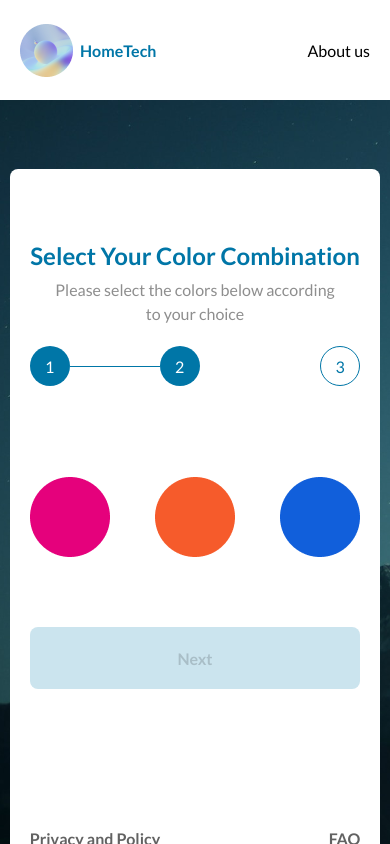
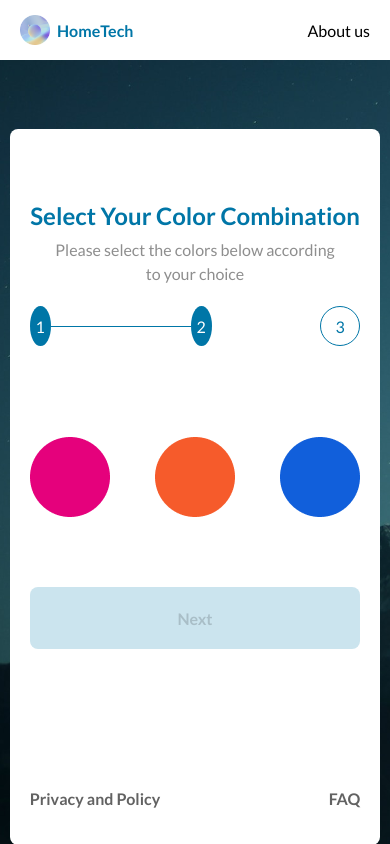
Before and after one commit to Intuneteq/home-tech, a Next.js app: page /colors/login in a window 390 px wide. Built offline with nearby package versions, Linux system fonts and the light colour scheme.

Commit message:
STYLE: responsiveness fix

```diff
--- a/components/ImagePattern.js
+++ b/components/ImagePattern.js
@@ -59,7 +59,7 @@ const ImagePattern = ({ handleSubmit, imgPattern, loading }) => {
   };
 
   return (
-    <main style={{ height: "100vh" }} className="app__flex">
+    <main style={{ height: "100vh" }} className="app__flex main">
       <article className="column-flex modal">
         <h1 style={{ marginBottom: "8px" }} className="head-text">
           Select Your Image Pattern
--- a/components/Images.js
+++ b/components/Images.js
@@ -58,7 +58,7 @@ const Images = ({ handleNext, imageString, setImageString, loading }) => {
   };
 
   return (
-    <main style={{ height: "100vh" }} className="app__flex">
+    <main style={{ height: "100vh" }} className="app__flex main">
       <article className="column-flex modal">
         <h1 style={{ marginBottom: "8px" }} className="head-text">
           Select Any Image Below
--- a/components/Navbar.js
+++ b/components/Navbar.js
@@ -7,13 +7,7 @@ import useAppProvider from "../hooks/useAppProvider";
 
 const Navbar = () => {
   const { fullName, setFullName } = useAppProvider();
-  // const [token, setToken] = useState("");
   const router = useRouter();
-
-  // useEffect(() => {
-  //   const auth = localStorage.getItem('home-tech')
-  //   setToken(auth)
-  // }, []);
 
   const handleLogOut = () => {
     localStorage.clear();
--- a/components/colors.js
+++ b/components/colors.js
@@ -26,7 +26,7 @@ const Colors = ({ handleNext, colorArray, loading }) => {
   };
 
   return (
-    <main style={{ height: "100vh" }} className="app__flex">
+    <main style={{ height: "100vh" }} className="app__flex main">
       <article className="modal column-flex">
         <h1 style={{ marginBottom: "8px" }} className="head-text">
           Select Your Color Combination
--- a/pages/dashboard/index.js
+++ b/pages/dashboard/index.js
@@ -21,10 +21,10 @@ const Dashboard = () => {
       }
     };
     getUser();
-  }, []);
+  }, [setFullName]);
 
   return (
-    <main className="dashboard column-flex">
+    <main style={{minHeight: '100vh'}} className="dashboard column-flex">
       <h6>welcome</h6>
       <h1>{fullName}</h1>
       <button onClick={() => router.push("/")}>Goto Dashboard</button>
--- a/pages/login/index.js
+++ b/pages/login/index.js
@@ -51,7 +51,7 @@ const Login = () => {
   };
 
   return (
-    <main style={{ height: "100vh" }} className="app__flex">
+    <main style={{ height: "100vh" }} className="app__flex main">
       <article className="column-flex modal">
         <h1 style={{ marginBottom: "8px" }} className="head-text">
           Sign In to Continue
--- a/pages/register/index.js
+++ b/pages/register/index.js
@@ -29,7 +29,7 @@ const Register = () => {
     setLoading(false);
   };
   return (
-    <main style={{ height: "100vh" }} className="app__flex">
+    <main style={{ height: "100vh" }} className="app__flex main">
       <article className="column-flex modal">
         <h1 style={{ marginBottom: "8px" }} className="head-text">
           Create an Account
--- a/pages/success/index.js
+++ b/pages/success/index.js
@@ -5,7 +5,7 @@ import { useRouter } from 'next/router';
 const Success = () => {
     const router = useRouter()
   return (
-    <main style={{ height: "100vh" }} className="app__flex">
+    <main style={{ height: "100vh" }} className="app__flex main">
         <article className="column-flex modal">
             <h1 style={{ marginBottom: "21px" }} className="head-text">Congratulations</h1>
             <p className="p-text-2" style={{ marginBottom: "40px" }}>Your account has been created<br/>successfully</p>
--- a/styles/globals.scss
+++ b/styles/globals.scss
@@ -379,6 +379,14 @@ body {
 
     .progress {
       width: 100%;
+
+      div {
+        width: 55%;
+
+        img {
+          width: 80%;
+        }
+      }
     }
 
     .error-span {
@@ -387,6 +395,10 @@ body {
 
     .modal-input {
       width: 100%;
+
+      input {
+        max-width: 100%;
+      }
     }
 
     .modal-colors {
@@ -416,15 +428,30 @@ body {
 }
 @media screen and (max-width: 480px) {
   .nav {
+    height: 60px;
     padding: 0 20px;
+
+    div {
+      img {
+        width: 30px;
+        height: 30px;
+      }
+    }
   }
+
+
 
   .outlet {
     padding: 5px 0;
   }
 
+  .main {
+    overflow-y: scroll;
+  }
+
   .modal {
     padding: 72px 20px 37px;
+    margin: 0;
     width: 95%;
 
     h1 {
```
